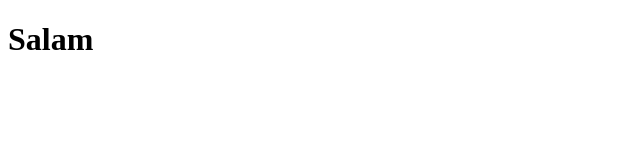
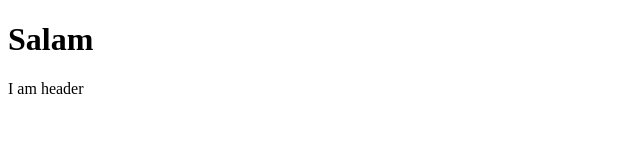
Before and after one commit to AsimRzayev/orient-gui-academy, a plain HTML site: page index.html in a window 1280 px wide. Shown: the full height of the page, 0-640 px from the left. Drawn offline with Linux system fonts and the light colour scheme.

Commit message:
add header

```diff
--- a/index.html
+++ b/index.html
@@ -8,5 +8,6 @@
 </head>
 <body>
     <h1>Salam</h1>
+    <header>I am header</header>
 </body>
 </html>
```
